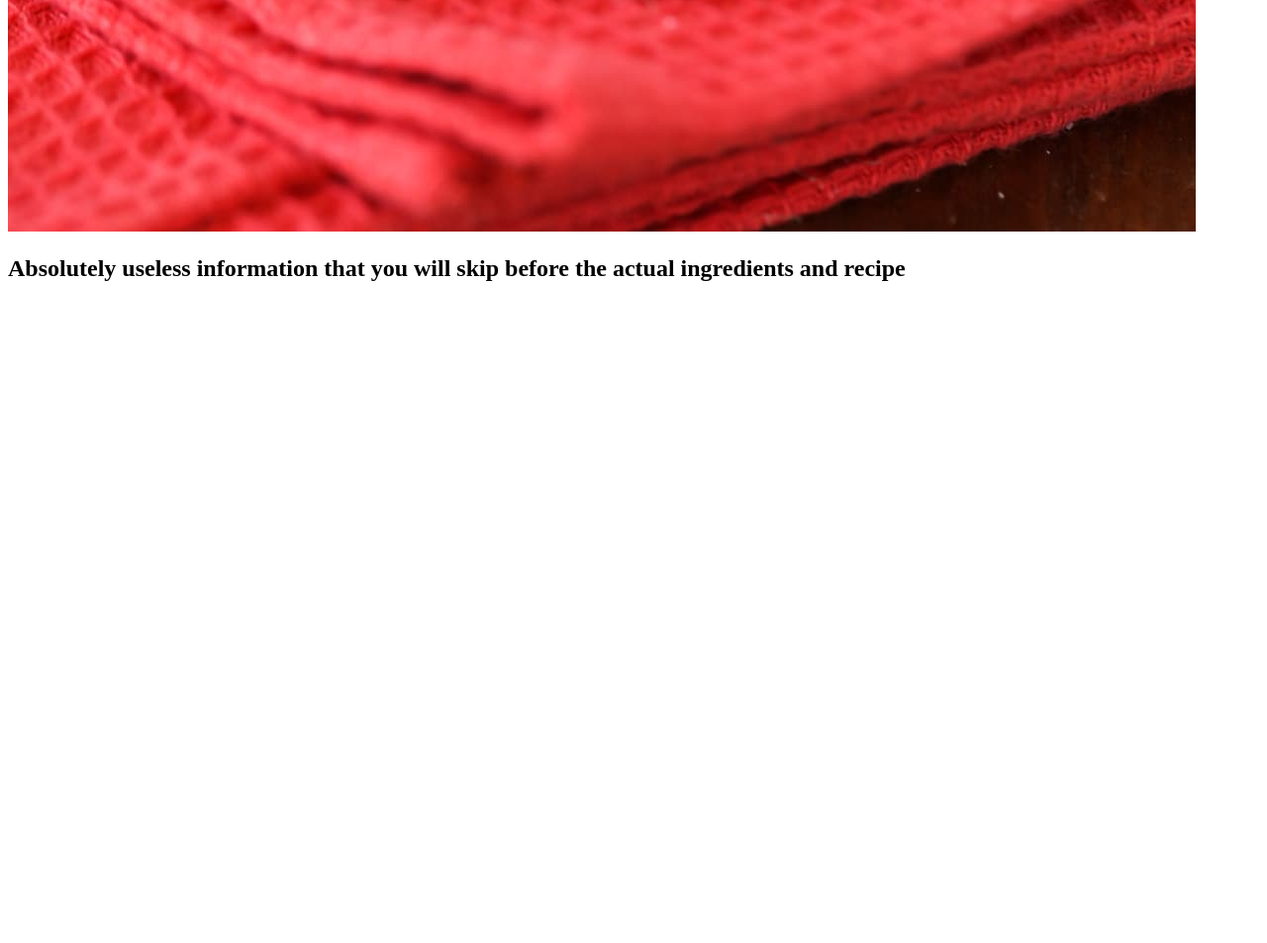
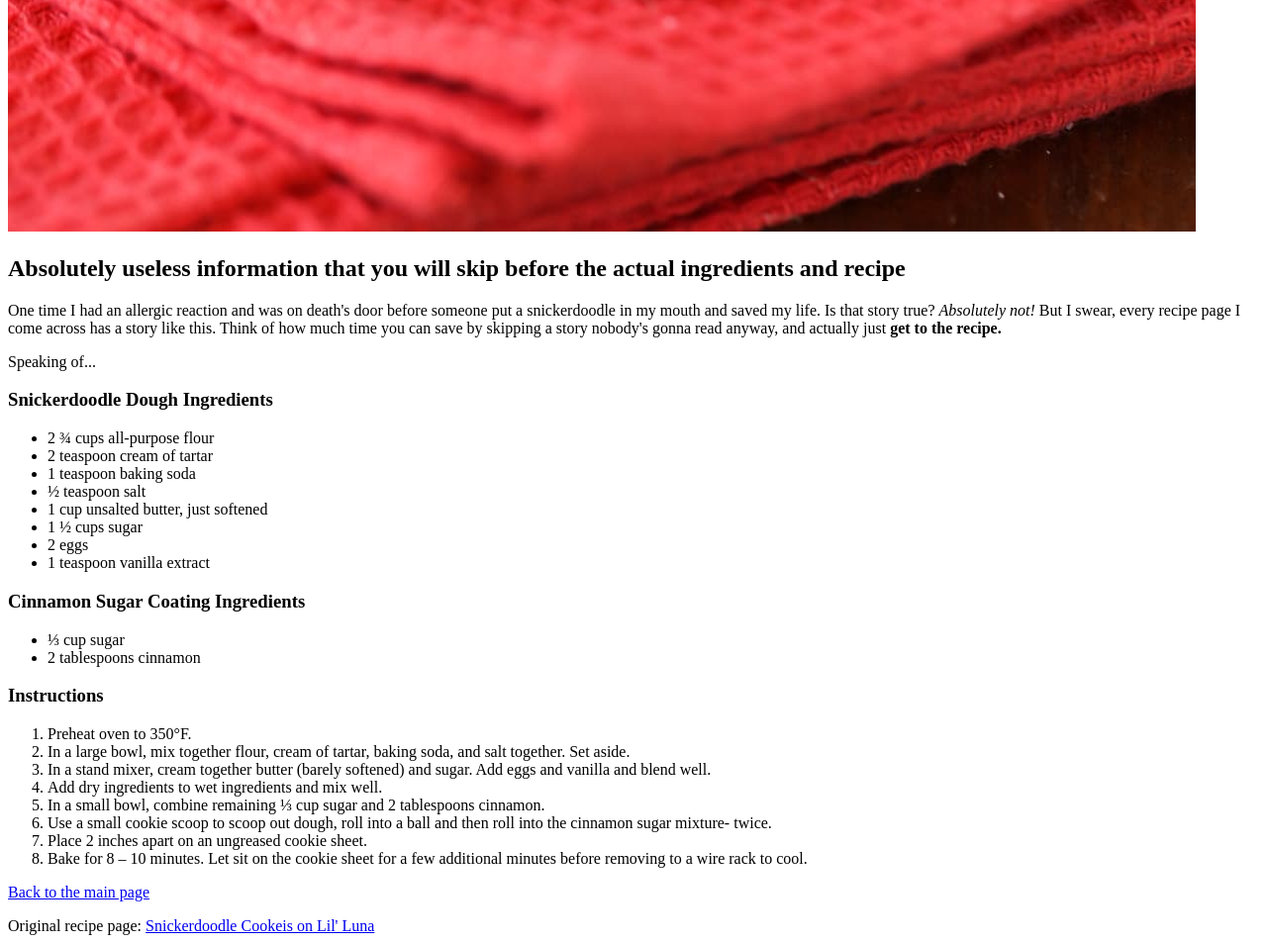
Before and after one commit to sp3nl33/odin-recipes, a plain HTML site: page snickerdoodle.html in a window 1280 px wide. Shown: the part 1526-2479 px from the top of the page at 99% size. Before the commit the page ends 1831 px from the top, so only its background shows below. Drawn offline with Linux system fonts and the light colour scheme.

Commit message:
Add multiple elements to snickerdoodle.html
Having followed directions from TOP exercise, I added a description
under the heading under the picutre, an unordered list detailing
the ingredients, and an ordered list for the instructions. I also
made sure to add a convenient link to go back to the home page, as well
as a link that takes the user to the original recipe page.

```diff
--- a/snickerdoodle.html
+++ b/snickerdoodle.html
@@ -16,5 +16,56 @@
         <h2>
             Absolutely useless information that you will skip before the actual ingredients and recipe
         </h2>
+        <p>
+            One time I had an allergic reaction and was on death's door before someone put a snickerdoodle in my mouth and saved my life. Is that story true? <em>Absolutely not!</em> But I swear, every recipe page I come across has a story like this. Think of how much time you can save by skipping a story nobody's gonna read anyway, and actually just <strong>get to the recipe.</strong>
+        </p>
+        <p>
+            Speaking of...
+        </p>
+        <h3>
+           Snickerdoodle Dough Ingredients
+        </h3>
+        <p>
+            <ul>
+                <li>2 ¾ cups all-purpose flour</li>
+                <li>2 teaspoon cream of tartar</li>
+                <li>1 teaspoon baking soda</li>
+                <li>½ teaspoon salt</li>
+                <li>1 cup unsalted butter, just softened</li>
+                <li>1 ½ cups sugar</li>
+                <li>2 eggs</li>
+                <li>1 teaspoon vanilla extract</li>
+            </ul>
+        </p>
+        <h3>
+            Cinnamon Sugar Coating Ingredients
+         </h3>
+         <p>
+             <ul>
+                 <li>⅓ cup sugar</li>
+                 <li>2 tablespoons cinnamon</li>
+             </ul>
+         </p>
+         <h3>
+            Instructions
+         </h3>
+         <p>
+            <ol>
+                <li>Preheat oven to 350°F.</li>
+                <li>In a large bowl, mix together flour, cream of tartar, baking soda, and salt together. Set aside.</li>
+                <li>In a stand mixer, cream together butter (barely softened) and sugar. Add eggs and vanilla and blend well.</li>
+                <li>Add dry ingredients to wet ingredients and mix well.</li>
+                <li>In a small bowl, combine remaining ⅓ cup sugar and 2 tablespoons cinnamon.</li>
+                <li>Use a small cookie scoop to scoop out dough, roll into a ball and then roll into the cinnamon sugar mixture- twice.</li>
+                <li>Place 2 inches apart on an ungreased cookie sheet.</li>
+                <li>Bake for 8 – 10 minutes. Let sit on the cookie sheet for a few additional minutes before removing to a wire rack to cool.</li>
+            </ol>
+         </p>
+         <p>
+            <a href="index.html">Back to the main page</a>
+         </p>
+         <footer>
+            Original recipe page: <a href="https://lilluna.com/snickerdoodles/">Snickerdoodle Cookeis on Lil' Luna</a>
+         </footer>
     </body>
 </html>
```
Also changed, not shown: index.html (+8 -2 lines).
